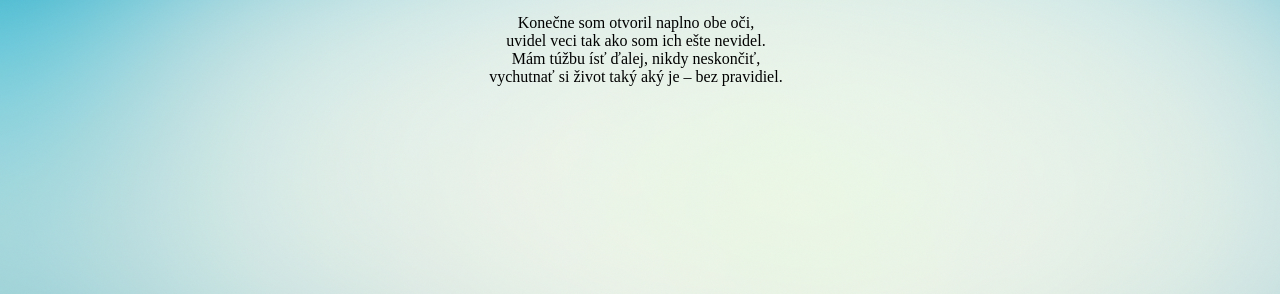
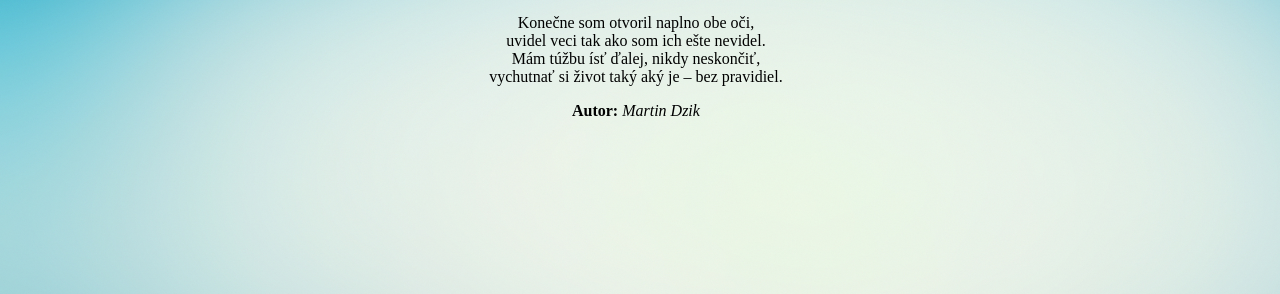
Before and after one commit to ball8/ball8.github.io, a Jekyll site: the page built from _poems/novy_zaciatok.md, in a window 1280 px wide and 900 px high. Shown: the part 305-599 px from the top of the window. Built offline with Jekyll 4.4.1, drawn with Linux system fonts in a browser that asks for light colours.

Commit message:
Doplnenie autora

```diff
--- a/_poems/novy_zaciatok.md
+++ b/_poems/novy_zaciatok.md
@@ -17,3 +17,5 @@ Konečne som otvoril naplno obe oči,
 uvidel veci tak ako som ich ešte nevidel.
 Mám túžbu ísť ďalej, nikdy neskončiť,
 vychutnať si život taký aký je – bez pravidiel.
+
+**Autor:** *Martin Dzik*
```
